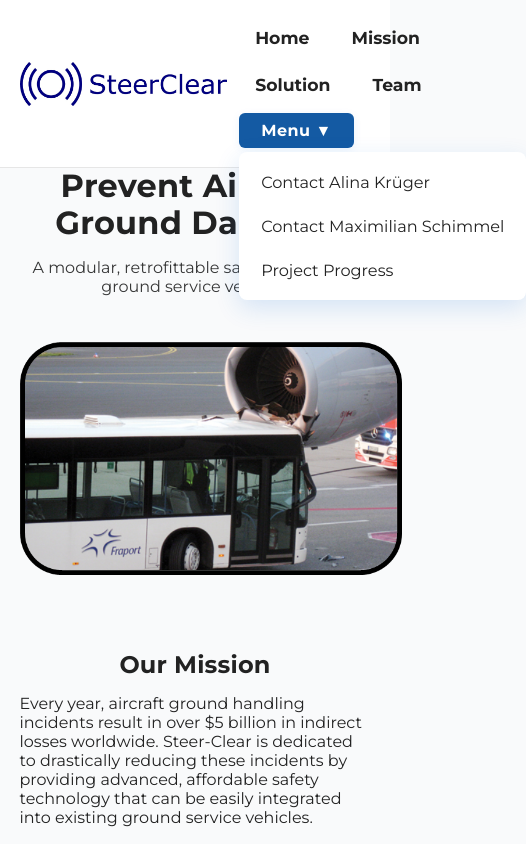
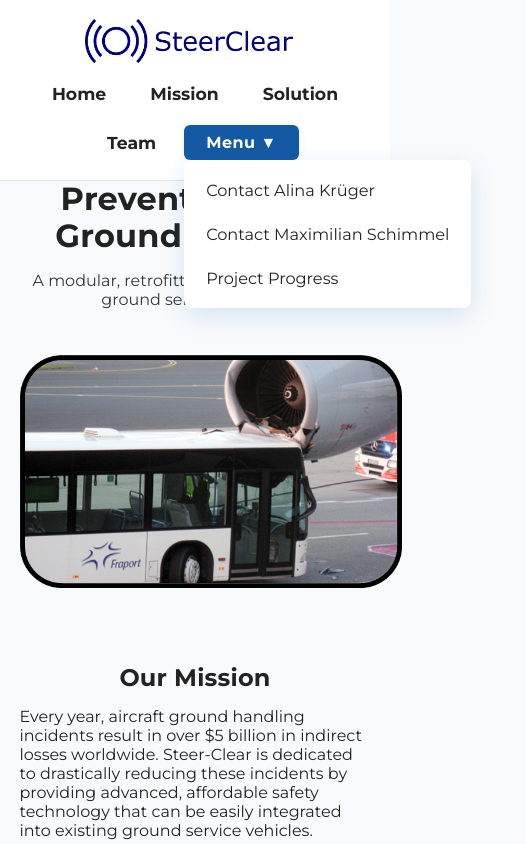
Before and after one commit to MaxSch17799/Steer-Clear, a plain HTML site: page index.html in a window 390 px wide. Both pictures are taken after a click on the button "Menu ▼". Shown: the top 844 px of the page, 526 px wide, since content can reach past the window. Drawn offline with Linux system fonts and the light colour scheme.

Commit message:
Update style.css
ggggg

```diff
--- a/style.css
+++ b/style.css
@@ -277,3 +277,30 @@ section.section {
     padding: 0;
   }
 }
+/* ===== Mobile nav fix (logo on top, ribbon below) ===== */
+@media (max-width: 900px) {
+  .nav-container {
+    flex-direction: column;     /* stack logo + nav */
+    align-items: center;
+    gap: 12px;                  /* space between logo and links */
+  }
+
+  .nav-links {
+    flex-direction: row;        /* keep links horizontal */
+    flex-wrap: wrap;            /* allow wrapping onto 2 lines if needed */
+    justify-content: center;    /* center under logo */
+    gap: 12px;
+    position: static;           /* no absolute positioning */
+    background: transparent;
+    box-shadow: none;
+    padding: 0;
+    width: 100%;                /* stretch full width */
+  }
+
+  .dropdown-content {
+    position: absolute;         /* dropdown still overlays below button */
+    left: 0;
+    top: 100%;
+    min-width: 180px;
+  }
+}
```
